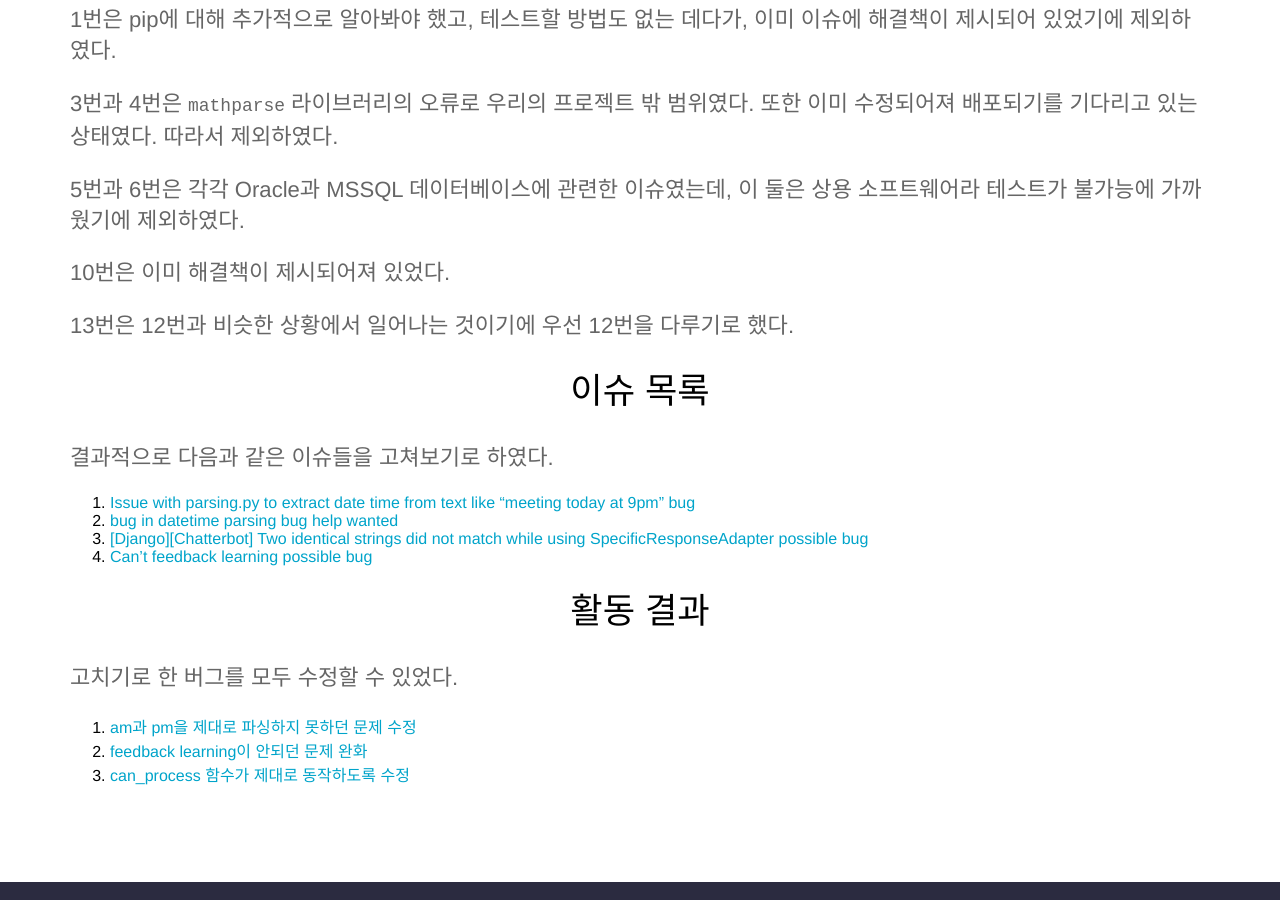
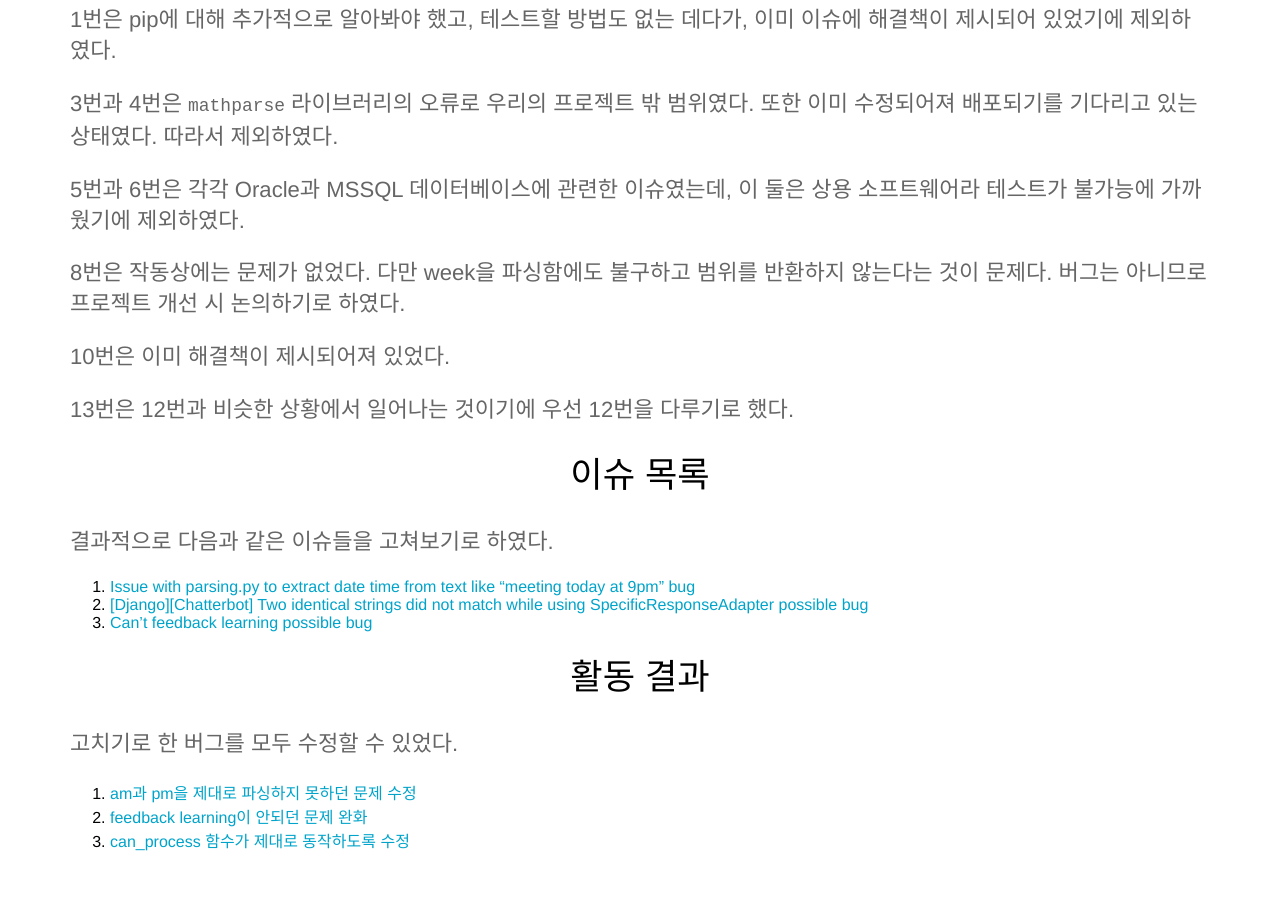
Before and after one commit to 19-1-skku-oss/2019-1-OSS-L3, a Jekyll site: the page built from _posts/2019-06-05-버그-수정-목록.md, in a window 1280 px wide and 900 px high, scrolled down 854 px. Built offline with Jekyll 4.4.1, drawn with Linux system fonts in a browser that asks for light colours.

Commit message:
[EDIT] 포스트 수정

```diff
--- a/_posts/2020-06-05-버그-수정-목록.md
+++ b/_posts/2019-06-05-버그-수정-목록.md
@@ -33,6 +33,8 @@ date: 2019-06-05
 
 5번과 6번은 각각 Oracle과 MSSQL 데이터베이스에 관련한 이슈였는데, 이 둘은 상용 소프트웨어라 테스트가 불가능에 가까웠기에 제외하였다.
 
+8번은 작동상에는 문제가 없었다. 다만 week을 파싱함에도 불구하고 범위를 반환하지 않는다는 것이 문제다. 버그는 아니므로 프로젝트 개선 시 논의하기로 하였다.
+
 10번은 이미 해결책이 제시되어져 있었다.
 
 13번은 12번과 비슷한 상황에서 일어나는 것이기에 우선 12번을 다루기로 했다.
@@ -40,9 +42,8 @@ date: 2019-06-05
 ## 이슈 목록
 결과적으로 다음과 같은 이슈들을 고쳐보기로 하였다.
 1. [Issue with parsing.py to extract date time from text like "meeting today at 9pm" bug](https://github.com/gunthercox/ChatterBot/issues/1347)
-2. [bug in datetime parsing bug help wanted](https://github.com/gunthercox/ChatterBot/issues/651)
-3. [[Django][Chatterbot] Two identical strings did not match while using SpecificResponseAdapter possible bug](https://github.com/gunthercox/ChatterBot/issues/1677)
-4. [Can't feedback learning possible bug](https://github.com/gunthercox/ChatterBot/issues/1577)
+2. [[Django][Chatterbot] Two identical strings did not match while using SpecificResponseAdapter possible bug](https://github.com/gunthercox/ChatterBot/issues/1677)
+3. [Can't feedback learning possible bug](https://github.com/gunthercox/ChatterBot/issues/1577)
 
 ## 활동 결과
 고치기로 한 버그를 모두 수정할 수 있었다.
```
